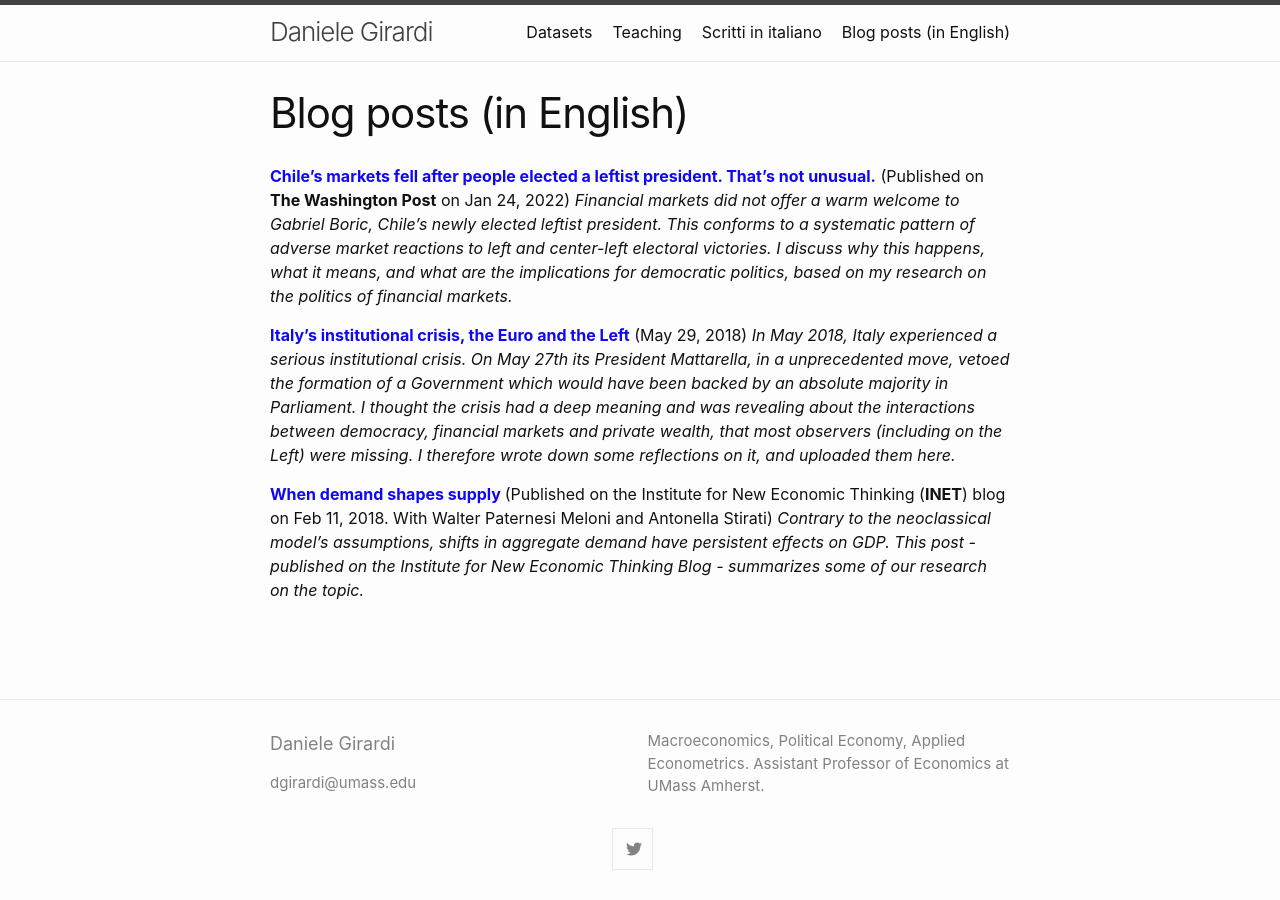
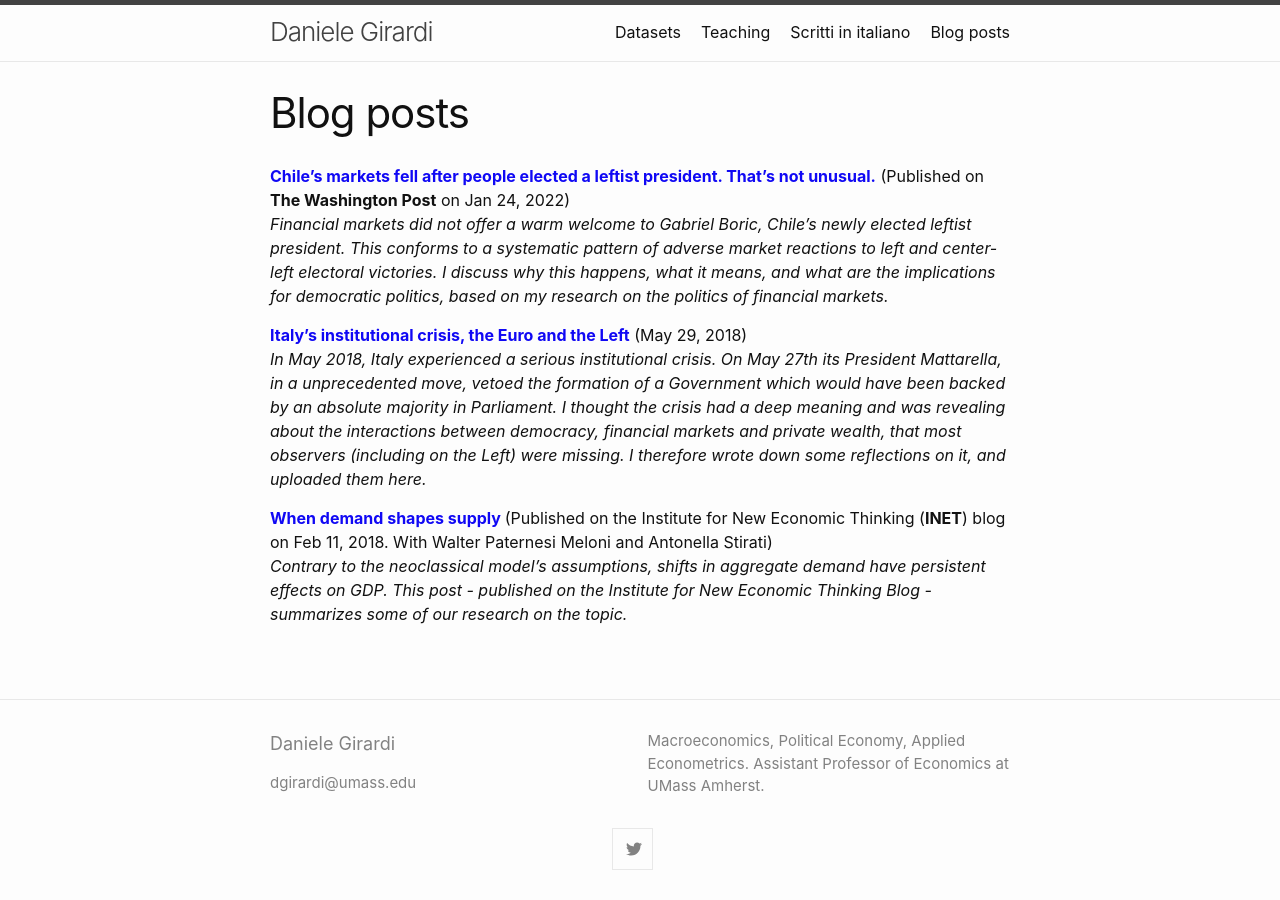
Before and after one commit to danielegirardi/danielegirardi.github.io, a Jekyll site: the page built from posts/english_posts.md, in a window 1280 px wide. Built offline with Jekyll 4.4.1, drawn with Linux system fonts in a browser that asks for light colours.

Commit message:
Update english_posts.md

```diff
--- a/posts/english_posts.md
+++ b/posts/english_posts.md
@@ -1,16 +1,16 @@
 ---
 layout: page
-title: Blog posts (in English)
+title: Blog posts
 permalink: /english_posts/
 ---
 
 <style type="text/css">a {text-decoration: none; color: inherit}</style>
 
-<span style="color: #1008F4;"><strong><a href="https://www.washingtonpost.com/politics/2022/01/24/chiles-markets-fell-after-people-elected-leftist-president-thats-not-unusual/" target="_blank" rel="noopener">Chile’s markets fell after people elected a leftist president. That’s not unusual.</a></strong></span> (Published on <b>The Washington Post</b> on Jan 24, 2022)
+<span style="color: #1008F4;"><strong><a href="https://www.washingtonpost.com/politics/2022/01/24/chiles-markets-fell-after-people-elected-leftist-president-thats-not-unusual/" target="_blank" rel="noopener">Chile’s markets fell after people elected a leftist president. That’s not unusual.</a></strong></span> (Published on <b>The Washington Post</b> on Jan 24, 2022)<br>
 <em>Financial markets did not offer a warm welcome to Gabriel Boric, Chile’s newly elected leftist president. This conforms to a systematic pattern of adverse market reactions to left and center-left electoral victories. I discuss why this happens, what it means, and what are the implications for democratic politics, based on my research on the politics of financial markets. </em>
 
-<span style="color: #1008F4;"><strong><a href="https://danielegirardi.github.io/posts/may2018post" target="_blank" rel="noopener">Italy's institutional crisis, the Euro and the Left</a></strong></span> (May 29, 2018)
+<span style="color: #1008F4;"><strong><a href="https://danielegirardi.github.io/posts/may2018post" target="_blank" rel="noopener">Italy's institutional crisis, the Euro and the Left</a></strong></span> (May 29, 2018)<br>
 <em>In May 2018, Italy experienced a serious institutional crisis. On May 27th its President Mattarella, in a unprecedented move, vetoed the formation of a Government which would have been backed by an absolute majority in Parliament. I thought the crisis had a deep meaning and was revealing about the interactions between democracy, financial markets and private wealth, that most observers (including on the Left) were missing. I therefore wrote down some reflections on it, and uploaded them here. </em>
 
-<span style="color: #1008F4;"><strong><a href="https://www.ineteconomics.org/perspectives/blog/when-demand-shapes-supply" target="_blank" rel="noopener">When demand shapes supply </a></strong></span> (Published on the Institute for New Economic Thinking (<b>INET</b>) blog on Feb 11, 2018. With Walter Paternesi Meloni and Antonella Stirati)
+<span style="color: #1008F4;"><strong><a href="https://www.ineteconomics.org/perspectives/blog/when-demand-shapes-supply" target="_blank" rel="noopener">When demand shapes supply </a></strong></span> (Published on the Institute for New Economic Thinking (<b>INET</b>) blog on Feb 11, 2018. With Walter Paternesi Meloni and Antonella Stirati)<br>
 <em>Contrary to the neoclassical model’s assumptions, shifts in aggregate demand have persistent effects on GDP. This post - published on the Institute for New Economic Thinking Blog - summarizes some of our research on the topic.</em>
```
